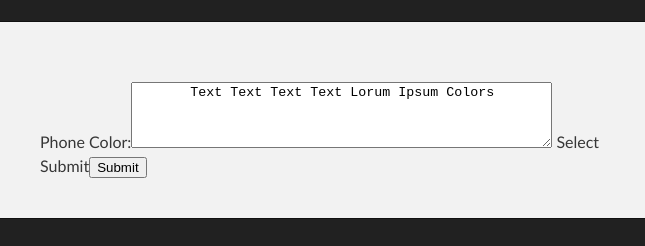
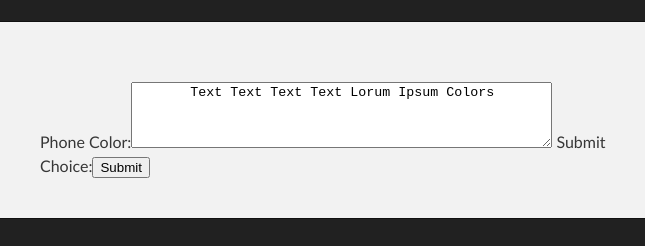
Before and after one commit to sagarchand/thepig25.github.io, a plain HTML site: page index.html in a window 1280 px wide. Shown: the part 212-458 px from the top of the page, 300-945 px from the left. Drawn offline with Linux system fonts and the light colour scheme.

Commit message:
Small index html change for load

```diff
--- a/index.html
+++ b/index.html
@@ -31,7 +31,7 @@
         Phone Color:<textarea id="textArea"rows="4" cols="50">
        Text Text Text Text Lorum Ipsum Colors
         </textarea>
-        Select Submit<input id="submitButton" type="submit">
+        Submit Choice:<input id="submitButton" type="submit">
         </form>
       </section>
     </div>
```
